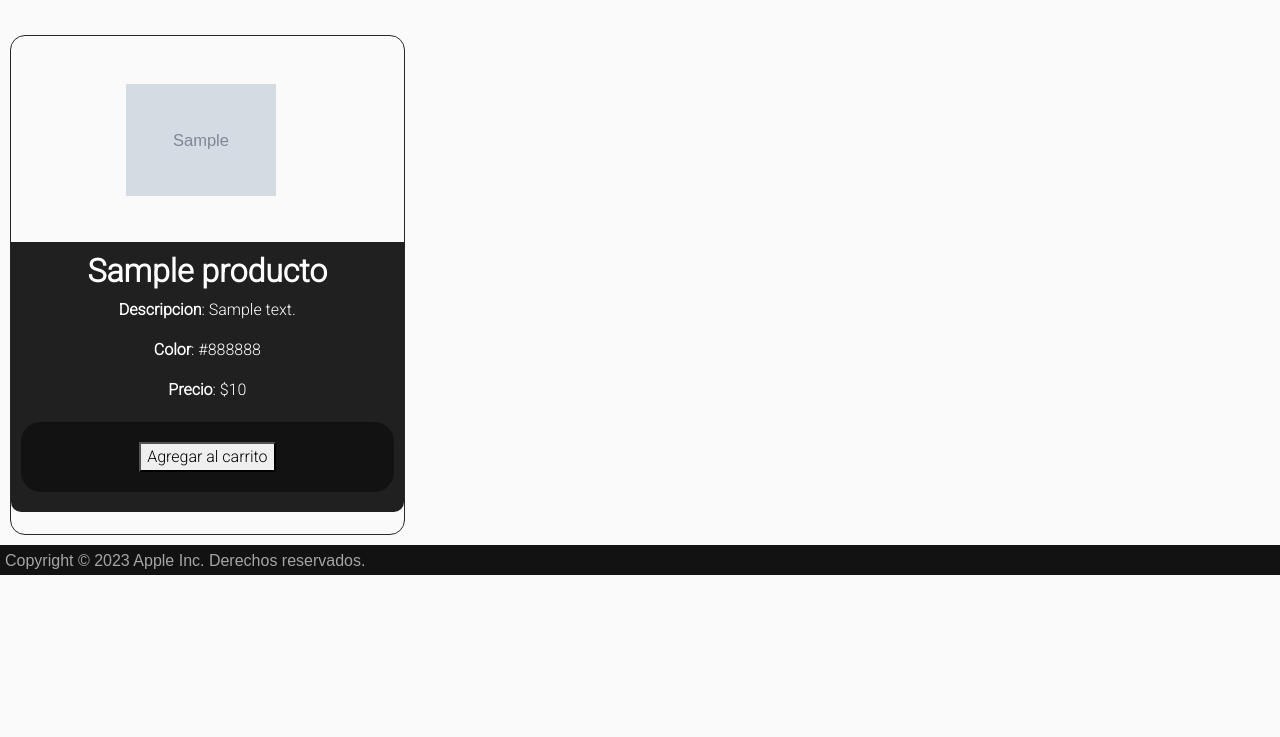
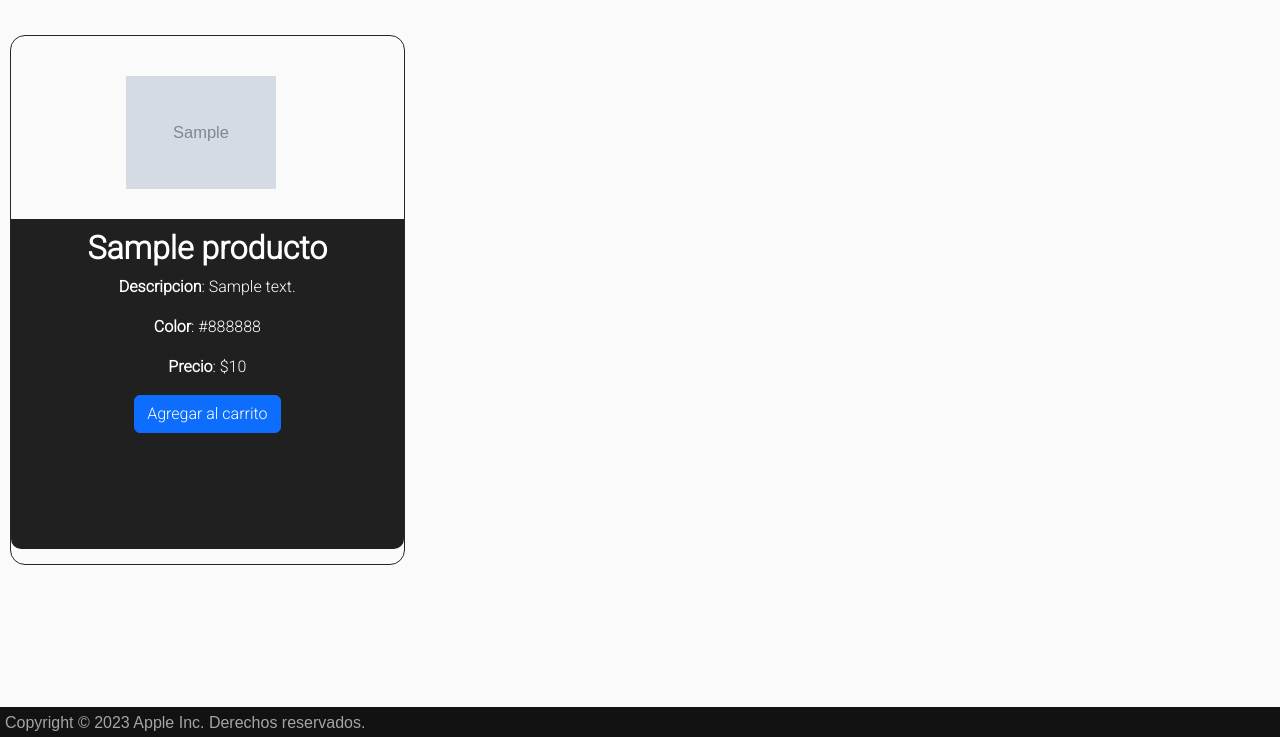
Before and after one commit to ErosB8/Final-Web, a PHP site: page /productos.php in a window 1280 px wide. Shown: the part 63-800 px from the top of the page. Run offline with PHP 8.4, Linux system fonts and the light colour scheme; tables that the repository leaves empty or names only in its code hold one stand-in row (values such as "Sample post").

Commit message:
botones carrito

```diff
--- a/FINAL/agregarcarrito.php
+++ b/FINAL/agregarcarrito.php
@@ -1,5 +1,6 @@
 <?php
 require_once("conexion.php");
+
 
 if ($conexion != NULL) {
     if (isset($_POST['id'])) {
--- a/FINAL/css/style.css
+++ b/FINAL/css/style.css
@@ -192,6 +192,10 @@
 
 
 footer {
+    position: fixed;
+    bottom: 0;
+    left: 0;
+    width: 100%;
     background-color: #121212;
     color: rgb(165, 165, 165);
     height: 30px;
@@ -219,7 +223,7 @@
     display: inline-block;
     padding: 10px;
     width: 100%;
-    height: 270px;
+    height: 330px;
     text-align: center;
     border-bottom-left-radius: 10px;
     border-bottom-right-radius: 10px;
@@ -242,5 +246,17 @@
     box-sizing: border-box;
     border: 1px solid rgb(39, 39, 39);
     border-radius: 15px;
-    height: 500px;
+    height: 530px;
 }
+
+.boton-agregar-carrito{
+    background-color: transparent;
+    margin: 0px;
+    padding: 0px;
+}
+
+.boton-vaciar-carrito{
+    background-color: transparent;
+    margin: 0px;
+    padding: 0px;
+}
--- a/FINAL/productos.php
+++ b/FINAL/productos.php
@@ -27,9 +27,9 @@
                                     <p class='centrado-productos'><strong>Descripcion</strong>: $row[descripcion]</p>
                                     <p class='centrado-productos'><strong>Color</strong>: $row[color]</p>
                                     <p class='centrado-productos'><strong>Precio</strong>: $$row[precio]</p>
-                                    <form action='agregarcarrito.php' method='POST'>
+                                    <form class='boton-agregar-carrito' action='agregarcarrito.php' method='POST'>
                                         <input type='hidden' name='id' value='$row[id]' />
-                                        <button type='submit'>Agregar al carrito</button>
+                                        <button class='btn btn-primary' type='submit'>Agregar al carrito</button>
                                     </form>
                                 </div>
                             </div>
```
Also changed, not shown: FINAL/carrito.php (+8 -0 lines), FINAL/vaciarcarrito.php (added, +22 -0 lines).
